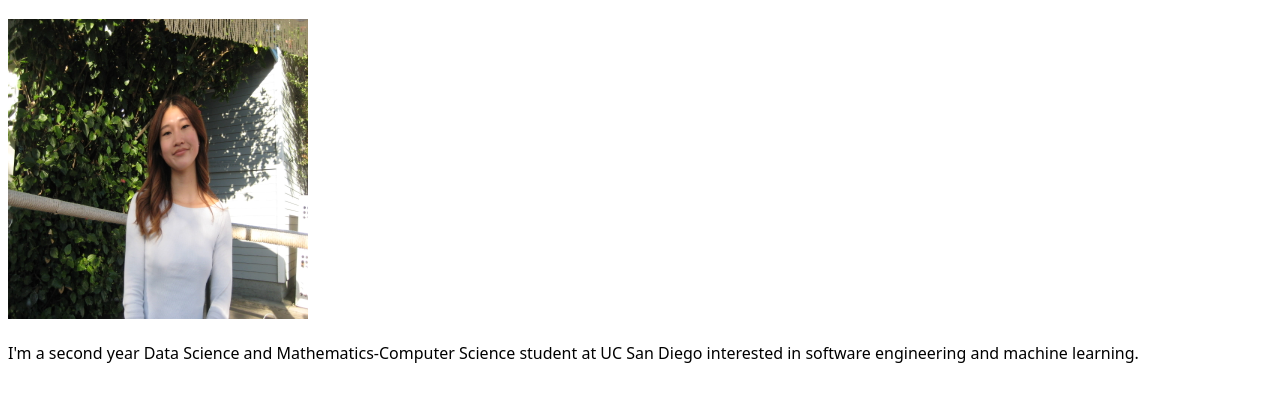
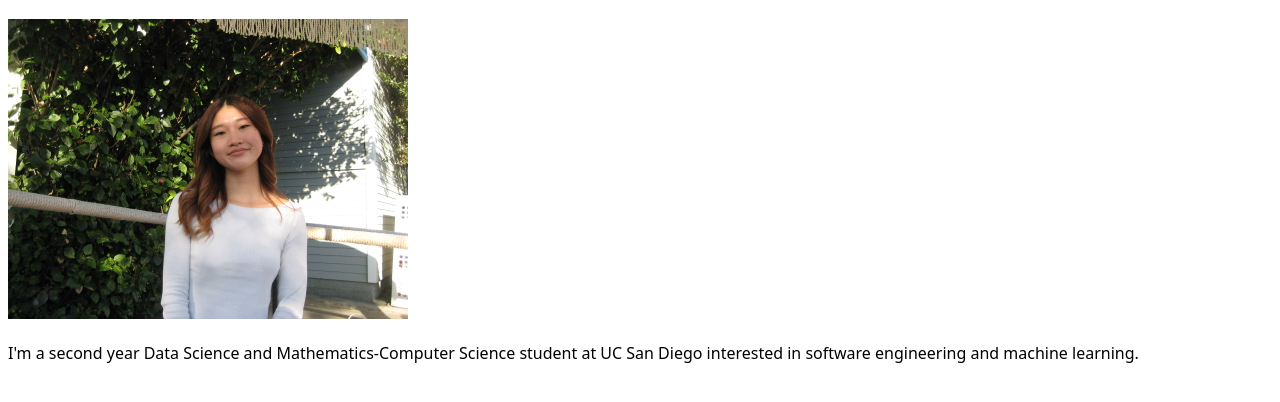
Before and after one commit to aprilhuang39/portfolio-site, a plain HTML site: page index.html in a window 1280 px wide. Shown: the part 72-474 px from the top of the page. Drawn offline with Linux system fonts and the light colour scheme.

Commit message:
resized image

```diff
--- a/index.html
+++ b/index.html
@@ -8,7 +8,7 @@
 </head>
 <body>
     <h1>April Huang</h1>
-    <img src="images/IMG_4536.JPG" alt="Headshot" width="300" height="300">
+    <img src="images/IMG_4536.JPG" alt="Headshot" width="400" height="300">
     <p>I'm a second year Data Science and Mathematics-Computer Science student at UC San Diego interested in software engineering and machine learning.</p>
 </body>
 </html>
```
